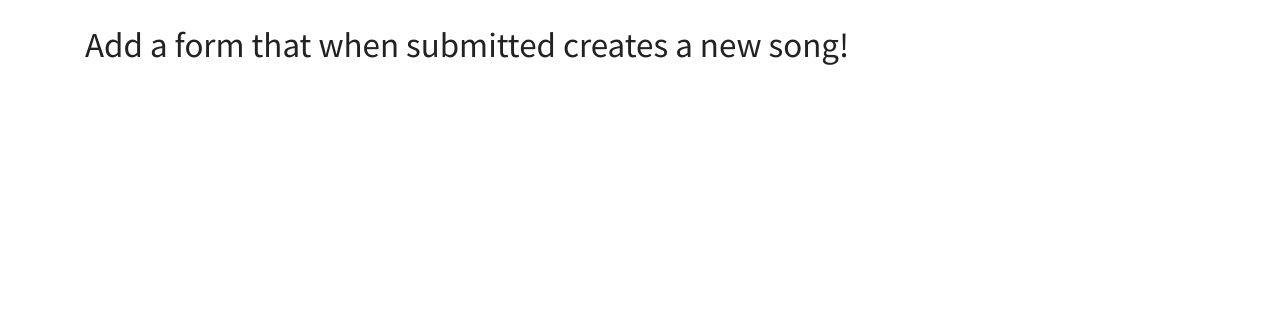
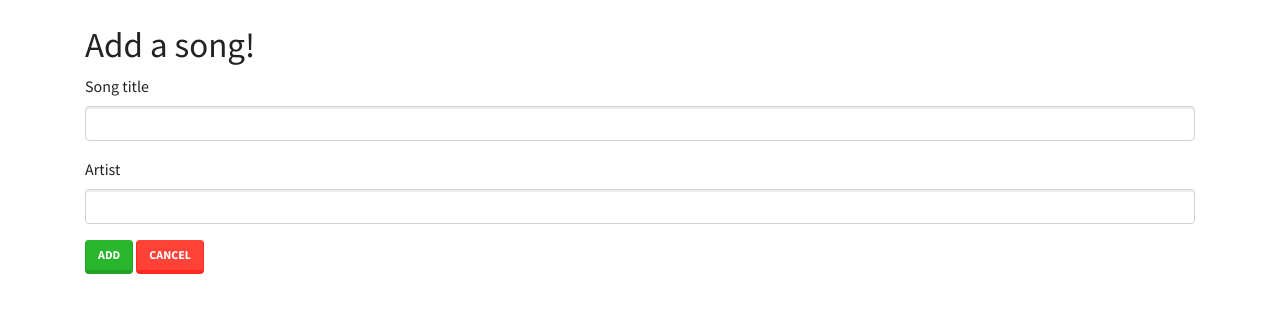
Before and after one commit to Larry-Volz/playlist-app, a Flask app: template templates/new_song.html in a window 1280 px wide. Shown: the part 60-373 px from the top of the page. Run offline with Flask 2, Linux system fonts and the light colour scheme; the template is opened without the code that fills it: values that come from a table or form of the project are taken from there, others are empty; parts of the project's set-up code (start-up, migrations or seed data) failed here and were passed over; some libraries are stand-ins or nearby versions.

Commit message:
C:/Program Files/Git/song/add done

```diff
--- a/app.py
+++ b/app.py
@@ -107,6 +107,24 @@ def add_song():
     - if valid: add playlist to SQLA and redirect to list-of-songs
     """
 
+    form = SongForm()
+
+    if form.validate_on_submit(): #csrf & is POST
+        title = form.title.data
+        artist = form.artist.data
+
+        song =  Song(title=title, artist=artist)
+
+        db.session.add(song)
+        db.session.commit()
+
+        flash("Song added!")
+        return redirect('/songs')
+
+    else:
+        return render_template("new_song.html", form=form)
+
+
     # ADD THE NECESSARY CODE HERE FOR THIS ROUTE TO WORK
 
 
--- a/forms.py
+++ b/forms.py
@@ -14,14 +14,12 @@ class PlaylistForm(FlaskForm):
     description = StringField("Tell us about it")
 
 
-
-
-
-
 class SongForm(FlaskForm):
     """Form for adding songs."""
 
-    # Add the necessary code to use this form
+    title = StringField("Song title", validators = [InputRequired(message = "cannot be blank")])
+
+    artist = StringField("Artist", validators = [InputRequired(message = "cannot be blank")])
 
 
 # DO NOT MODIFY THIS FORM - EVERYTHING YOU NEED IS HERE
--- a/templates/new_song.html
+++ b/templates/new_song.html
@@ -2,6 +2,32 @@
 
 {% block content %}
 
-<h1>Add a form that when submitted creates a new song!</h1>
+<h1>Add a song!</h1>
+
+<form action="/songs/add" method= "POST", enctype="multipart/form-data">
+
+    {{ form.hidden_tag() }}
+
+    {% for field in form if field.widget.input_type != 'hidden' %}
+
+
+        <div class="form-group">
+            {{ field.label }}
+            {{ field(class="form-control") }}
+
+                {% for error in field.errors %}
+                <br>
+                <small class="form-text text-danger">
+                    {{ error }}
+                </small>
+                {% endfor %}
+        </div>
+
+    {% endfor %}
+
+    <button class="btn btn-success" type="submit">Add</button>
+    <a href="/"><button class="btn btn-danger" >Cancel</button></a>
+
+</form>
 
 {% endblock %}
```
Also changed, not shown: time-tracking.md (+2 -1 lines).
